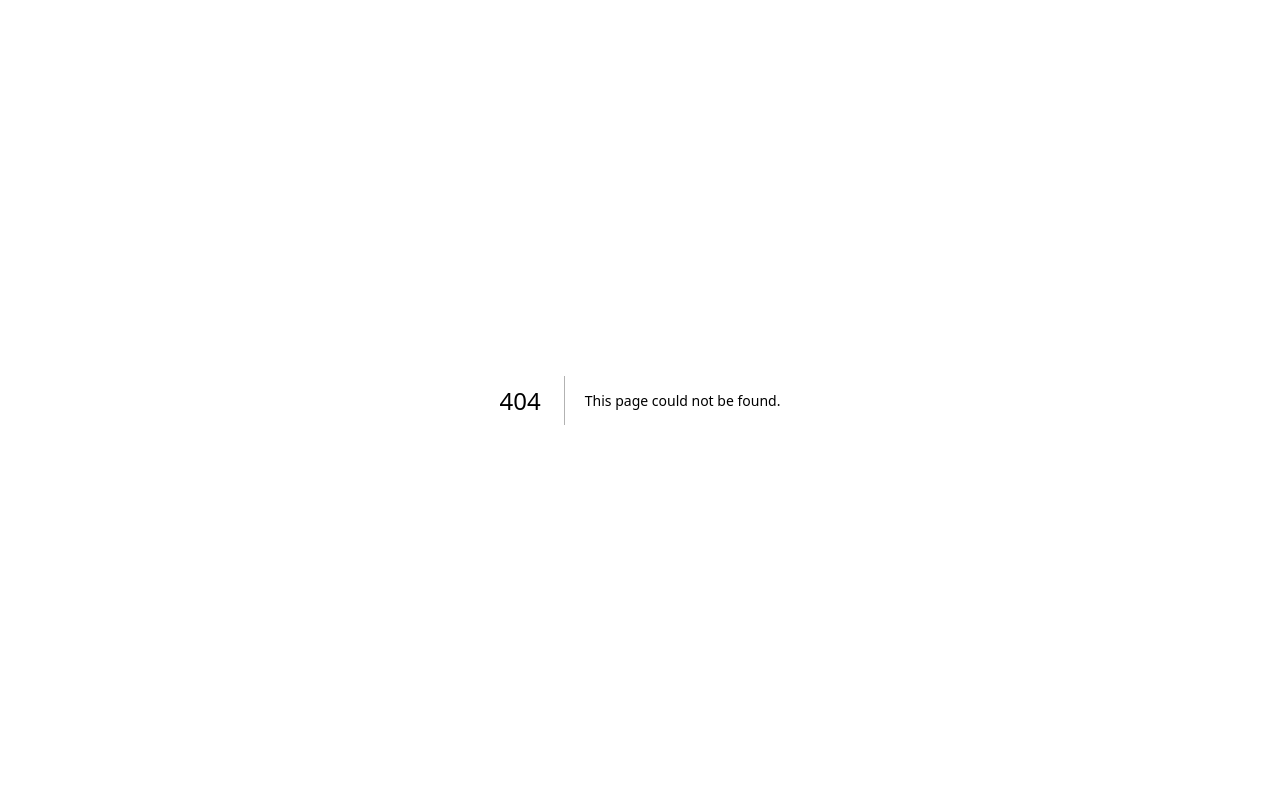
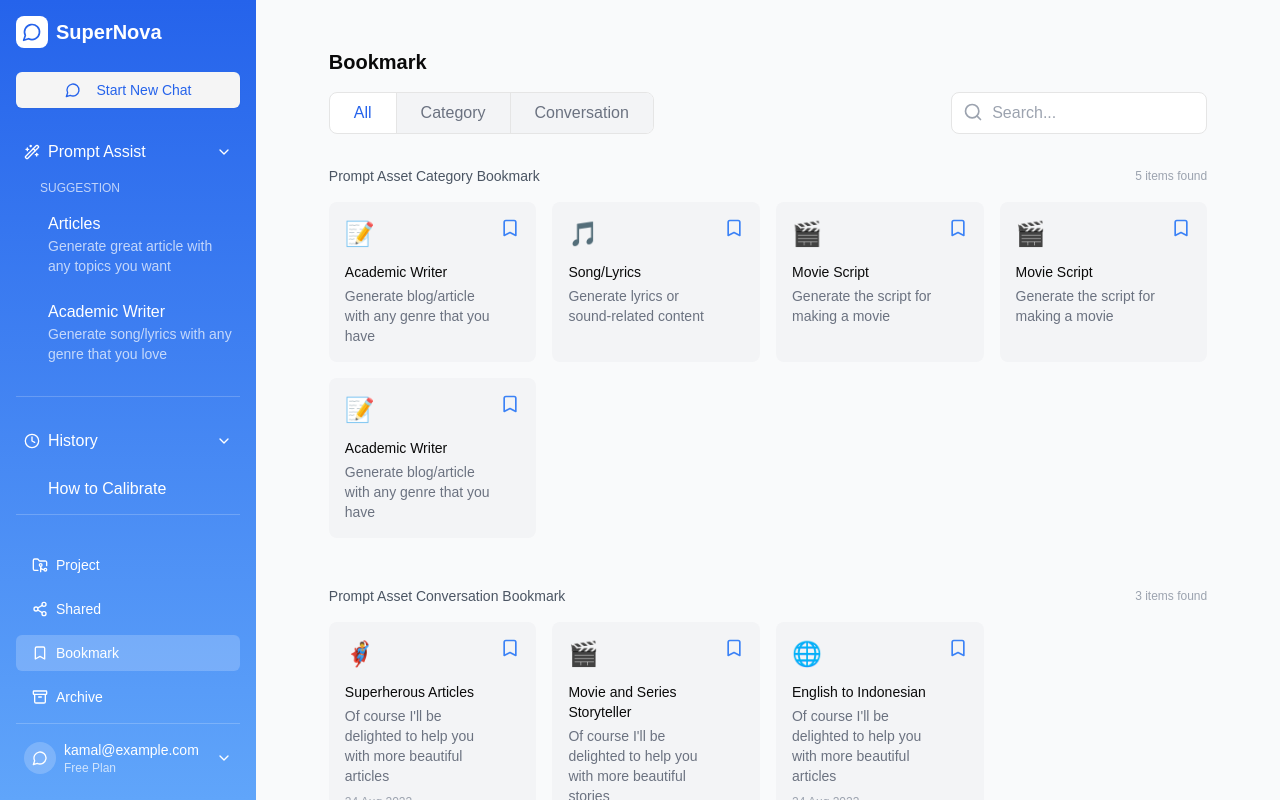
Before and after one commit to arbab-kamal/nova, a Next.js app: page /chat/bookmark in a window 1280 px wide. Before the commit this address had no page. Built offline with nearby package versions, Linux system fonts and the light colour scheme.

Commit message:
small modification in ui and add bookmark option

```diff
--- /dev/null
+++ b/src/app/(pages)/(dashboardpage)/chat/bookmark/page.tsx
@@ -0,0 +1,7 @@
+import BookmarkInterface from "@/components/global/bookmark/all";
+
+const Bookmark = () => {
+  return <BookmarkInterface />;
+};
+
+export default Bookmark;
--- a/src/app/(pages)/(dashboardpage)/chat/project/page.tsx
+++ b/src/app/(pages)/(dashboardpage)/chat/project/page.tsx
@@ -1,8 +1,4 @@
-import React from "react";
-
-type Props = {};
-
-const Project = (props: Props) => {
+const Project = () => {
   return <div>Project</div>;
 };
 
--- /dev/null
+++ b/src/components/global/bookmark/all.tsx
@@ -0,0 +1,283 @@
+"use client";
+import React, { useState } from "react";
+import { Search } from "lucide-react";
+
+interface BookmarkItem {
+  title: string;
+  desc: string;
+  icon: string;
+  date?: string;
+  type: "category" | "conversation";
+  section: "category" | "conversation" | "conversation-bookmark";
+}
+
+type FilterType = "all" | "category" | "conversation";
+
+const BookmarkInterface: React.FC = () => {
+  const [activeFilter, setActiveFilter] = useState<FilterType>("all");
+  const [searchQuery, setSearchQuery] = useState("");
+
+  const bookmarkItems: BookmarkItem[] = [
+    {
+      type: "category",
+      section: "category",
+      title: "Academic Writer",
+      desc: "Generate blog/article with any genre that you have",
+      icon: "📝",
+    },
+    {
+      type: "category",
+      section: "category",
+      title: "Song/Lyrics",
+      desc: "Generate lyrics or sound-related content",
+      icon: "🎵",
+    },
+    {
+      type: "category",
+      section: "category",
+      title: "Movie Script",
+      desc: "Generate the script for making a movie",
+      icon: "🎬",
+    },
+    {
+      type: "category",
+      section: "category",
+      title: "Movie Script",
+      desc: "Generate the script for making a movie",
+      icon: "🎬",
+    },
+    {
+      type: "category",
+      section: "category",
+      title: "Academic Writer",
+      desc: "Generate blog/article with any genre that you have",
+      icon: "📝",
+    },
+    {
+      type: "conversation",
+      section: "conversation",
+      title: "Superherous Articles",
+      desc: "Of course I'll be delighted to help you with more beautiful articles",
+      icon: "🦸‍♂️",
+      date: "24 Aug 2023",
+    },
+    {
+      type: "conversation",
+      section: "conversation",
+      title: "Movie and Series Storyteller",
+      desc: "Of course I'll be delighted to help you with more beautiful stories",
+      icon: "🎬",
+      date: "24 Aug 2023",
+    },
+    {
+      type: "conversation",
+      section: "conversation",
+      title: "English to Indonesian",
+      desc: "Of course I'll be delighted to help you with more beautiful articles",
+      icon: "🌐",
+      date: "24 Aug 2023",
+    },
+    {
+      type: "conversation",
+      section: "conversation-bookmark",
+      title: "Create a Song",
+      desc: "Of course I'll be delighted to help you with more",
+      icon: "🎵",
+      date: "24 Aug 2023",
+    },
+  ];
+
+  const filteredItems = bookmarkItems.filter((item) => {
+    const matchesSearch =
+      item.title.toLowerCase().includes(searchQuery.toLowerCase()) ||
+      item.desc.toLowerCase().includes(searchQuery.toLowerCase());
+
+    if (!matchesSearch) return false;
+
+    switch (activeFilter) {
+      case "category":
+        return item.section === "category";
+      case "conversation":
+        return (
+          item.section === "conversation" ||
+          item.section === "conversation-bookmark"
+        );
+      default:
+        return true;
+    }
+  });
+
+  const groupedItems = filteredItems.reduce(
+    (acc, item) => {
+      if (item.section === "category") {
+        acc.category = [...(acc.category || []), item];
+      } else if (item.section === "conversation") {
+        acc.conversation = [...(acc.conversation || []), item];
+      } else if (item.section === "conversation-bookmark") {
+        acc.conversationBookmark = [...(acc.conversationBookmark || []), item];
+      }
+      return acc;
+    },
+    {} as {
+      category?: BookmarkItem[];
+      conversation?: BookmarkItem[];
+      conversationBookmark?: BookmarkItem[];
+    }
+  );
+
+  const BookmarkCard: React.FC<{ item: BookmarkItem }> = ({ item }) => (
+    <div className="bg-gray-100 rounded-lg p-4 hover:shadow-md transition-shadow relative">
+      <div className="flex justify-between items-start">
+        <div>
+          <span className="text-2xl mb-3 inline-block">{item.icon}</span>
+          <h3 className="font-medium text-sm mb-1">{item.title}</h3>
+          <p className="text-gray-500 text-sm">{item.desc}</p>
+          {item.date && (
+            <div className="text-xs text-gray-400 mt-2 flex items-center">
+              <span>{item.date}</span>
+            </div>
+          )}
+        </div>
+        <button className="text-blue-500 hover:text-blue-600">
+          <svg
+            className="w-5 h-5"
+            fill="none"
+            stroke="currentColor"
+            viewBox="0 0 24 24"
+          >
+            <path
+              strokeLinecap="round"
+              strokeLinejoin="round"
+              strokeWidth="2"
+              d="M5 5a2 2 0 012-2h10a2 2 0 012 2v16l-7-3.5L5 21V5z"
+            />
+          </svg>
+        </button>
+      </div>
+    </div>
+  );
+
+  return (
+    <div className="w-full min-h-screen bg-gray-50">
+      <div className="max-w-[90%] mx-auto py-6">
+        {/* Header */}
+        <div className="mb-8">
+          <h1 className="text-xl font-semibold mb-4">Bookmark</h1>
+
+          {/* Navigation */}
+          <div className="flex items-center justify-between mb-4">
+            <div className="flex border rounded-lg overflow-hidden bg-white">
+              <button
+                onClick={() => setActiveFilter("all")}
+                className={`px-6 py-2 border-r hover:bg-blue-50 ${
+                  activeFilter === "all"
+                    ? "text-blue-600 font-medium"
+                    : "bg-gray-100 text-gray-500"
+                }`}
+              >
+                All
+              </button>
+              <button
+                onClick={() => setActiveFilter("category")}
+                className={`px-6 py-2 border-r hover:bg-blue-50 ${
+                  activeFilter === "category"
+                    ? "text-blue-600 font-medium"
+                    : "text-gray-500 bg-gray-100"
+                }`}
+              >
+                Category
+              </button>
+              <button
+                onClick={() => setActiveFilter("conversation")}
+                className={`px-6 py-2 hover:bg-blue-50 ${
+                  activeFilter === "conversation"
+                    ? "text-blue-600 font-medium"
+                    : "bg-gray-100 text-gray-500"
+                }`}
+              >
+                Conversation
+              </button>
+            </div>
+
+            <div className="relative w-64">
+              <input
+                type="text"
+                placeholder="Search..."
+                value={searchQuery}
+                onChange={(e) => setSearchQuery(e.target.value)}
+                className="w-full px-4 py-2 pl-10 rounded-lg border focus:outline-none focus:ring-2 focus:ring-blue-500"
+              />
+              <Search
+                className="absolute left-3 top-2.5 text-gray-400"
+                size={20}
+              />
+            </div>
+          </div>
+        </div>
+
+        {/* Categories Section */}
+        {(activeFilter === "all" || activeFilter === "category") &&
+          groupedItems.category && (
+            <div className="mb-12">
+              <div className="flex justify-between items-center mb-4">
+                <h2 className="text-sm text-gray-600">
+                  Prompt Asset Category Bookmark
+                </h2>
+                <span className="text-xs text-gray-400">
+                  {groupedItems.category.length} items found
+                </span>
+              </div>
+
+              <div className="grid grid-cols-1 sm:grid-cols-2 lg:grid-cols-3 xl:grid-cols-4 gap-4">
+                {groupedItems.category.map((item, index) => (
+                  <BookmarkCard key={`category-${index}`} item={item} />
+                ))}
+              </div>
+            </div>
+          )}
+
+        {/* Conversations Section */}
+        {(activeFilter === "all" || activeFilter === "conversation") &&
+          groupedItems.conversation && (
+            <div className="mb-12">
+              <div className="flex justify-between items-center mb-4">
+                <h2 className="text-sm text-gray-600">
+                  Prompt Asset Conversation Bookmark
+                </h2>
+                <span className="text-xs text-gray-400">
+                  {groupedItems.conversation.length} items found
+                </span>
+              </div>
+
+              <div className="grid grid-cols-1 sm:grid-cols-2 lg:grid-cols-3 xl:grid-cols-4 gap-4">
+                {groupedItems.conversation.map((item, index) => (
+                  <BookmarkCard key={`conversation-${index}`} item={item} />
+                ))}
+              </div>
+            </div>
+          )}
+
+        {/* Conversation Bookmark Section */}
+        {(activeFilter === "all" || activeFilter === "conversation") &&
+          groupedItems.conversationBookmark && (
+            <div>
+              <div className="flex justify-between items-center mb-4">
+                <h2 className="text-sm text-gray-600">Conversation Bookmark</h2>
+                <span className="text-xs text-gray-400">
+                  {groupedItems.conversationBookmark.length} items found
+                </span>
+              </div>
+
+              <div className="grid grid-cols-1 sm:grid-cols-2 lg:grid-cols-3 xl:grid-cols-4 gap-4">
+                {groupedItems.conversationBookmark.map((item, index) => (
+                  <BookmarkCard key={`bookmark-${index}`} item={item} />
+                ))}
+              </div>
+            </div>
+          )}
+      </div>
+    </div>
+  );
+};
+
+export default BookmarkInterface;
--- a/src/components/global/chat/index.tsx
+++ b/src/components/global/chat/index.tsx
@@ -93,7 +93,9 @@ const Chatbox = () => {
               <div
                 key={index}
                 className={`flex items-start gap-3 mt-8 ${
-                  message.sender === "user" ? "justify-end" : "justify-start"
+                  message.sender === "user"
+                    ? "justify-end"
+                    : "justify-start -ml-6"
                 }`}
               >
                 {message.sender === "ai" && (
@@ -104,8 +106,8 @@ const Chatbox = () => {
                 <div
                   className={`px-6 py-3.5 rounded-2xl ${
                     message.sender === "user"
-                      ? "bg-blue-600 text-white rounded-tr-none"
-                      : "bg-gray-100 text-gray-800 rounded-tl-none"
+                      ? "bg-gray-200 text-gray-800 rounded-tr-none"
+                      : "bg-blue-600 text-white rounded-tl-none"
                   } max-w-[95%] whitespace-pre-wrap break-words`}
                 >
                   {message.sender === "ai" && index === messages.length - 1 ? (
@@ -121,6 +123,7 @@ const Chatbox = () => {
                 )}
               </div>
             ))}
+
             <div ref={messagesEndRef} />
           </div>
         )}
--- a/src/components/global/sidebar/rightside.tsx
+++ b/src/components/global/sidebar/rightside.tsx
@@ -76,14 +76,6 @@ const RightSidebar = () => {
   return (
     <>
       {/* Drag handle */}
-      <div
-        className="fixed right-0 top-0 bottom-0 cursor-ew-resize bg-gray-800"
-        style={{
-          right: `${sidebarWidth}px`,
-          width: "1px",
-        }}
-        onMouseDown={() => setIsResizing(true)}
-      />
 
       {/* Sidebar */}
       <div
```
